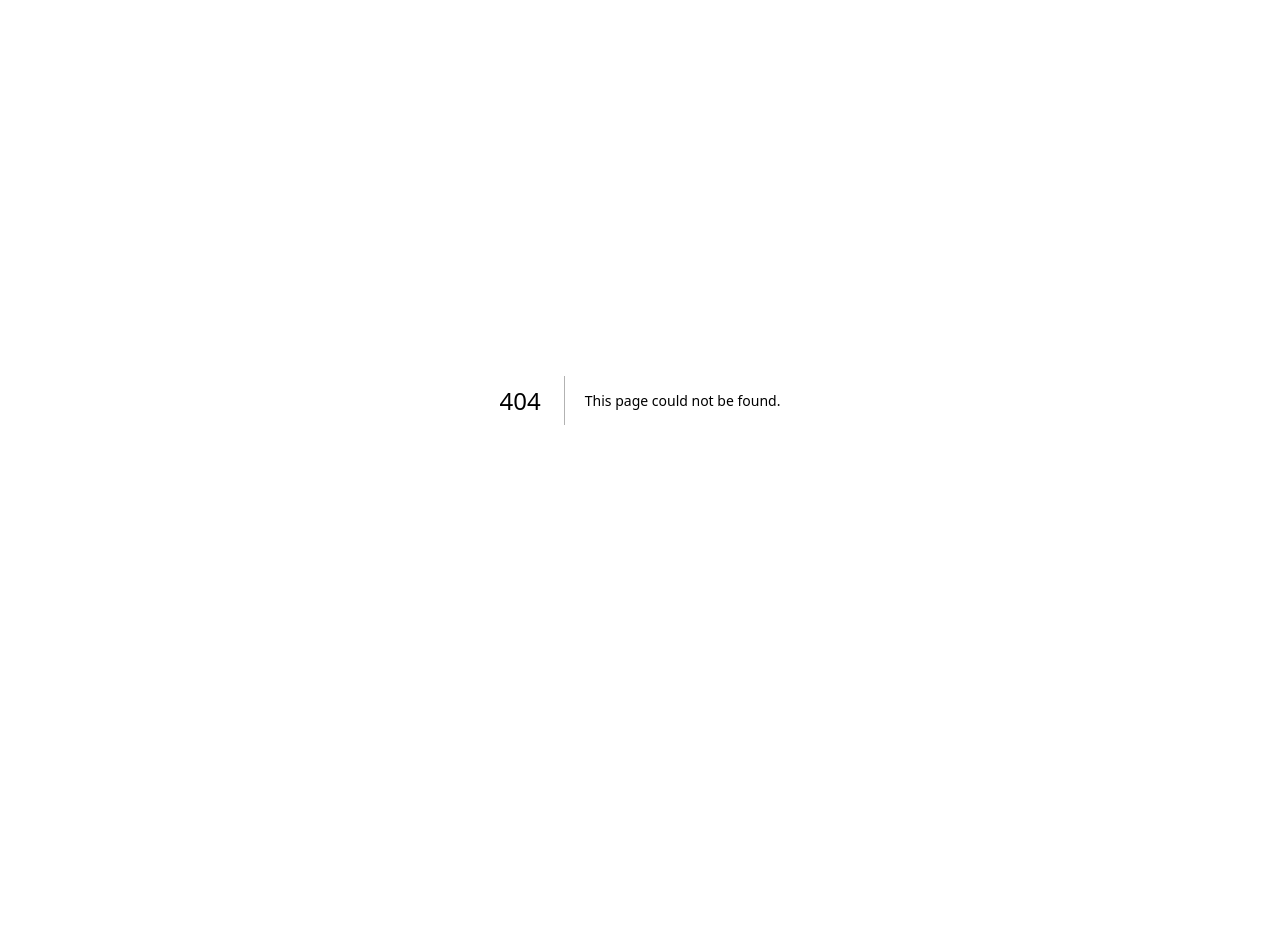
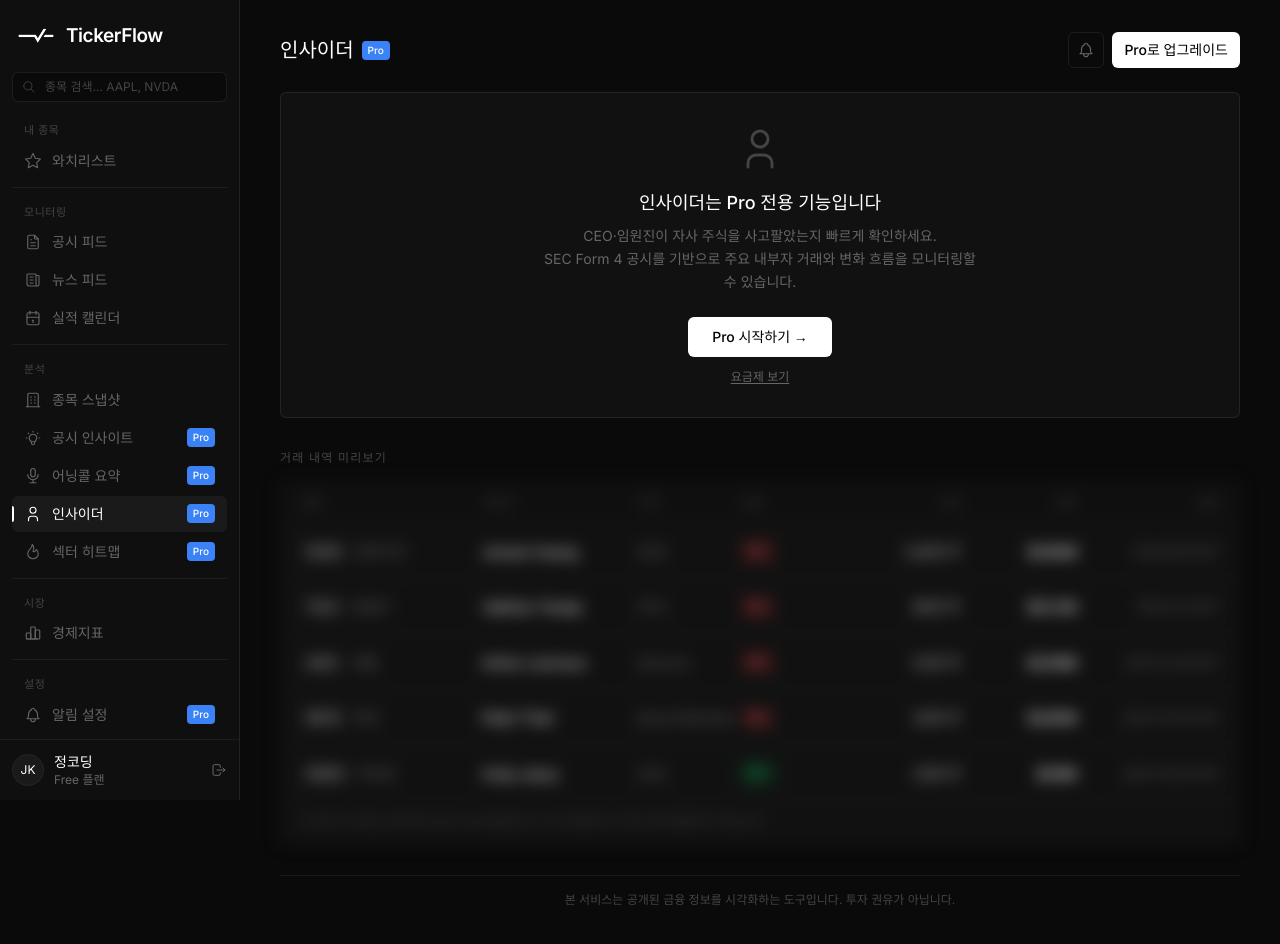
Before and after one commit to nudgefilm/ticker-flow, a Next.js app: page /insider in a window 1280 px wide. Before the commit this address had no page. Shown: the top 944 px of the page. Before the commit the page ends 800 px from the top, so only its background shows below. Built offline with nearby package versions, Linux system fonts and the light colour scheme.

Commit message:
feat: insider transactions page

```diff
--- /dev/null
+++ b/src/app/insider/layout.tsx
@@ -0,0 +1,11 @@
+import type { ReactNode } from "react";
+import Sidebar from "@/components/dashboard/sidebar";
+
+export default function InsiderLayout({ children }: { children: ReactNode }) {
+  return (
+    <div className="min-h-screen bg-[#0a0a0a]">
+      <Sidebar />
+      <main className="ml-60 min-h-screen px-10 py-8">{children}</main>
+    </div>
+  );
+}
--- /dev/null
+++ b/src/app/insider/page.tsx
@@ -0,0 +1,25 @@
+import { IconUser } from "@tabler/icons-react";
+import DashboardHeader from "@/components/dashboard/dashboard-header";
+import ProGate from "@/components/dashboard/pro-gate";
+import InsiderPreview from "@/components/dashboard/insider-preview";
+
+export default function InsiderPage() {
+  return (
+    <div className="flex h-full flex-col">
+      <DashboardHeader title="인사이더" badge />
+      <div className="mt-6">
+        <ProGate
+          icon={IconUser}
+          title="인사이더는 Pro 전용 기능입니다"
+          description={
+            "CEO·임원진이 자사 주식을 사고팔았는지 빠르게 확인하세요.\nSEC Form 4 공시를 기반으로 주요 내부자 거래와 변화 흐름을 모니터링할 수 있습니다."
+          }
+        />
+      </div>
+      <InsiderPreview />
+      <footer className="mt-8 border-t border-white/[0.06] py-4 text-center text-xs text-[#444444]">
+        본 서비스는 공개된 금융 정보를 시각화하는 도구입니다. 투자 권유가 아닙니다.
+      </footer>
+    </div>
+  );
+}
--- /dev/null
+++ b/src/components/dashboard/insider-preview.tsx
@@ -0,0 +1,133 @@
+import { cn } from "@/lib/utils";
+
+const TRANSACTIONS = [
+  {
+    ticker: "NVDA",
+    company: "엔비디아",
+    insider: "Jensen Huang",
+    role: "CEO",
+    type: "매도",
+    shares: "120만 주",
+    amount: "$180M",
+    date: "오늘 09:30 KST",
+  },
+  {
+    ticker: "TSLA",
+    company: "테슬라",
+    insider: "Vaibhav Taneja",
+    role: "CFO",
+    type: "매도",
+    shares: "85만 주",
+    amount: "$211M",
+    date: "어제 22:15 KST",
+  },
+  {
+    ticker: "AAPL",
+    company: "애플",
+    insider: "Arthur Levinson",
+    role: "Director",
+    type: "매도",
+    shares: "51만 주",
+    amount: "$109M",
+    date: "2일 전 21:45 KST",
+  },
+  {
+    ticker: "META",
+    company: "메타",
+    insider: "Peter Thiel",
+    role: "Board Member",
+    type: "매도",
+    shares: "32만 주",
+    amount: "$185M",
+    date: "3일 전 22:00 KST",
+  },
+  {
+    ticker: "AMZN",
+    company: "아마존",
+    insider: "Andy Jassy",
+    role: "CEO",
+    type: "매수",
+    shares: "15만 주",
+    amount: "$29M",
+    date: "4일 전 20:30 KST",
+  },
+] as const;
+
+const COLS = "grid-cols-[1.4fr_1.2fr_0.8fr_0.8fr_0.9fr_0.9fr_1.1fr]";
+
+export default function InsiderPreview() {
+  return (
+    <div className="mt-8">
+      <p className="text-xs uppercase tracking-widest text-[#444444]">거래 내역 미리보기</p>
+
+      <div className="mt-4 blur-sm select-none pointer-events-none" aria-hidden="true">
+        <div className="overflow-hidden rounded-[6px] border border-white/[0.08] bg-[#111111]">
+          {/* 헤더 */}
+          <div className={cn("grid bg-[#0f0f0f] px-5 py-3 text-xs text-[#444444]", COLS)}>
+            <span>종목</span>
+            <span>내부자</span>
+            <span>직책</span>
+            <span>유형</span>
+            <span className="text-right">수량</span>
+            <span className="text-right">금액</span>
+            <span className="text-right">날짜</span>
+          </div>
+
+          {/* 데이터 행 */}
+          {TRANSACTIONS.map((tx) => (
+            <div
+              key={`${tx.ticker}-${tx.insider}`}
+              className={cn(
+                "grid border-t border-white/[0.06] px-5 py-4 items-center",
+                COLS
+              )}
+            >
+              {/* 종목 */}
+              <div className="flex items-center gap-2">
+                <span className="rounded-[4px] bg-[#1a1a1a] px-1.5 py-0.5 text-xs text-[#cccccc]">
+                  {tx.ticker}
+                </span>
+                <span className="text-sm text-[#666666]">{tx.company}</span>
+              </div>
+
+              {/* 내부자 */}
+              <span className="text-sm text-white">{tx.insider}</span>
+
+              {/* 직책 */}
+              <span className="text-sm text-[#666666]">{tx.role}</span>
+
+              {/* 유형 */}
+              <span
+                className={cn(
+                  "inline-flex w-fit items-center rounded-[4px] border px-1.5 py-0.5 text-[11px] font-medium",
+                  tx.type === "매도"
+                    ? "border-red-500/20 bg-red-500/10 text-red-400"
+                    : "border-green-500/20 bg-green-500/10 text-green-400"
+                )}
+              >
+                {tx.type}
+              </span>
+
+              {/* 수량 */}
+              <span className="text-right text-sm tabular-nums text-[#cccccc]">{tx.shares}</span>
+
+              {/* 금액 */}
+              <span className="text-right text-sm font-medium tabular-nums text-white">
+                {tx.amount}
+              </span>
+
+              {/* 날짜 */}
+              <span className="text-right text-xs text-[#666666]">{tx.date}</span>
+            </div>
+          ))}
+
+          {/* 각주 */}
+          <div className="border-t border-white/[0.06] px-5 py-3 text-xs text-[#444444]">
+            인사이더 거래는 SEC에 공시된 사실 정보입니다. 투자 결정의 근거로 단독 활용하지
+            마십시오.
+          </div>
+        </div>
+      </div>
+    </div>
+  );
+}
```
